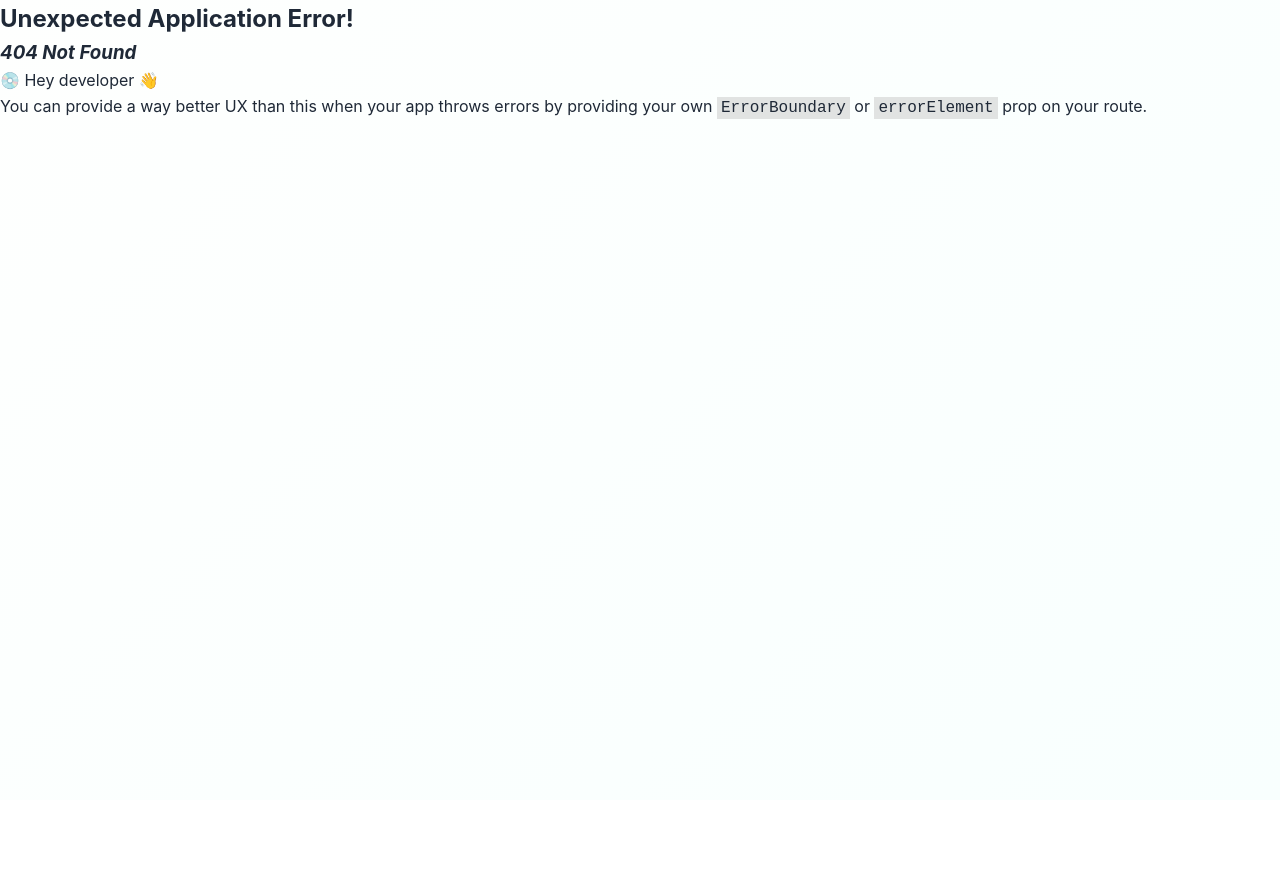
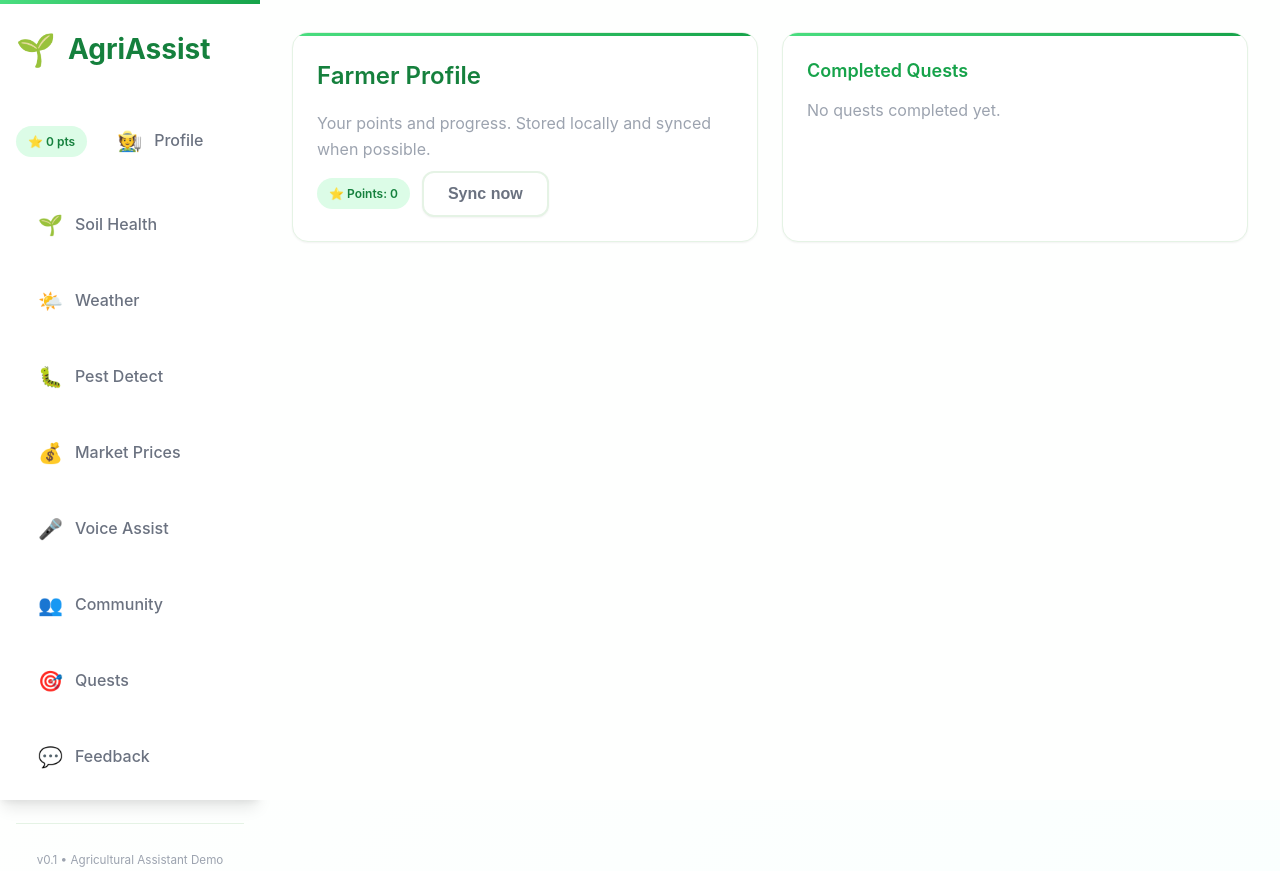
Before and after one commit to Piyush55236k/newsih, a React (Vite) app: page /profile in a window 1280 px wide. Before the commit this address had no page. Before the commit the page ends 800 px from the top, so only its background shows below. Built offline with nearby package versions, Linux system fonts and the light colour scheme.

Commit message:
feat(profile): global points badge, Profile page, and reactive updates via profile:changed event

```diff
--- a/src/lib/profile.ts
+++ b/src/lib/profile.ts
@@ -43,6 +43,10 @@ export function loadProfile(): Profile {
 
 export function saveProfile(p: Profile) {
   try { localStorage.setItem(KEY, JSON.stringify(p)) } catch {}
+  try {
+    const evt = new CustomEvent('profile:changed', { detail: { profile: p } })
+    window.dispatchEvent(evt)
+  } catch {}
 }
 
 export function getProfile(): Profile {
--- a/src/main.tsx
+++ b/src/main.tsx
@@ -10,6 +10,7 @@ import VoiceAssist from './views/VoiceAssist'
 import Feedback from './views/Feedback'
 import Community from './views/Community'
 import Quests from './views/Quests'
+import Profile from './views/Profile'
 import './ui/styles.css'
 
 const router = createBrowserRouter([
@@ -23,6 +24,7 @@ const router = createBrowserRouter([
 			{ path: 'pests', element: <PestDetect /> },
 			{ path: 'market', element: <Market /> },
 			{ path: 'voice', element: <VoiceAssist /> },
+			{ path: 'profile', element: <Profile /> },
 			{ path: 'feedback', element: <Feedback /> },
 			{ path: 'community', element: <Community /> },
 			{ path: 'quests', element: <Quests /> }
--- a/src/ui/App.tsx
+++ b/src/ui/App.tsx
@@ -1,5 +1,6 @@
 import { Link, Outlet, useLocation } from 'react-router-dom'
 import { useState, useEffect } from 'react'
+import { getProfile } from '../lib/profile'
 
 const NavLink = ({ to, label, icon }: { to: string; label: string; icon: string }) => {
 	const loc = useLocation()
@@ -14,6 +15,7 @@ const NavLink = ({ to, label, icon }: { to: string; label: string; icon: string
 
 export default function App() {
 	const [mobileMenuOpen, setMobileMenuOpen] = useState(false)
+	const [points, setPoints] = useState<number>(()=>getProfile().points)
 
 	// Close mobile menu when route changes
 	const location = useLocation()
@@ -46,6 +48,13 @@ export default function App() {
 		}
 	}, [mobileMenuOpen])
 
+		// Listen for profile changes to update points badge
+		useEffect(() => {
+			const handler = (e: any) => setPoints(e?.detail?.profile?.points ?? getProfile().points)
+			window.addEventListener('profile:changed', handler)
+			return () => window.removeEventListener('profile:changed', handler)
+		}, [])
+
 	return (
 		<div className="app">
 			{/* Mobile Menu Toggle */}
@@ -65,6 +74,10 @@ export default function App() {
 
 			<aside className={`sidebar ${mobileMenuOpen ? 'mobile-open' : ''}`}>
 				<h1>AgriAssist</h1>
+						<div style={{display:'flex', alignItems:'center', gap:8, marginBottom:16}}>
+							<span className="tag success">⭐ {points} pts</span>
+							<Link className="nav-link" to="/profile"><span className="nav-icon">🧑‍🌾</span>Profile</Link>
+						</div>
 				<nav>
 					<NavLink to="/soil" label="Soil Health" icon="🌱" />
 					<NavLink to="/weather" label="Weather" icon="🌤️" />
--- /dev/null
+++ b/src/views/Profile.tsx
@@ -0,0 +1,49 @@
+import { useEffect, useState } from 'react'
+import { getProfile, syncProfile } from '../lib/profile'
+
+export default function Profile(){
+  const [pts, setPts] = useState(getProfile().points)
+  const [quests, setQuests] = useState<string[]>(getProfile().completedQuests)
+  const [syncing, setSyncing] = useState(false)
+  const [msg, setMsg] = useState<string|null>(null)
+
+  useEffect(()=>{
+    const h = (e: any)=>{
+      setPts(e?.detail?.profile?.points ?? getProfile().points)
+      setQuests(e?.detail?.profile?.completedQuests ?? getProfile().completedQuests)
+    }
+    window.addEventListener('profile:changed', h)
+    return ()=> window.removeEventListener('profile:changed', h)
+  }, [])
+
+  const doSync = async ()=>{
+    setSyncing(true); setMsg(null)
+    const ok = await syncProfile()
+    setSyncing(false)
+    setMsg(ok ? 'Synced with cloud.' : 'Saved locally. Will sync when online.')
+  }
+
+  return (
+    <div className="grid">
+      <section className="card">
+        <h2>Farmer Profile</h2>
+        <p className="muted">Your points and progress. Stored locally and synced when possible.</p>
+        <div style={{display:'flex', gap:12, alignItems:'center', marginTop:8}}>
+          <span className="tag success">⭐ Points: {pts}</span>
+          <button className="secondary" onClick={doSync} disabled={syncing}>{syncing ? 'Syncing…' : 'Sync now'}</button>
+          {msg && <span className="tag info">{msg}</span>}
+        </div>
+      </section>
+      <section className="card">
+        <h3>Completed Quests</h3>
+        {quests.length === 0 ? (
+          <p className="muted">No quests completed yet.</p>
+        ) : (
+          <ul>
+            {quests.map(q=> (<li key={q}>{q}</li>))}
+          </ul>
+        )}
+      </section>
+    </div>
+  )
+}
```
